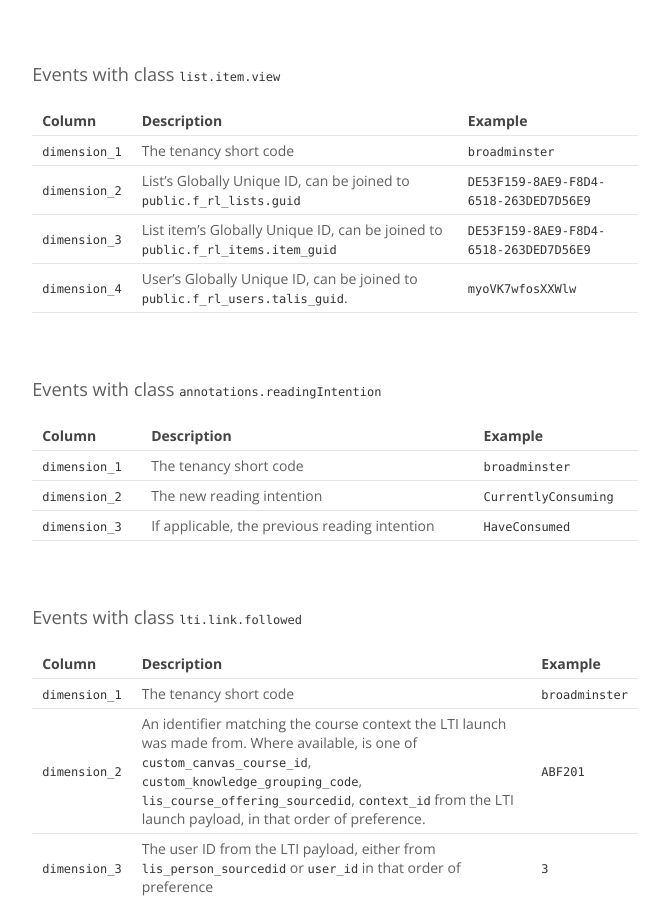
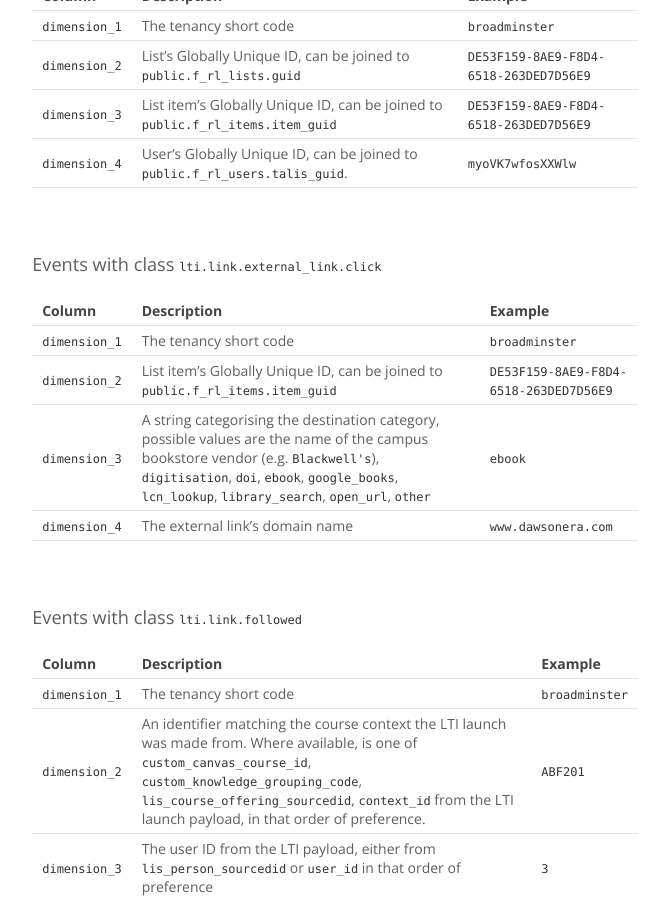
Before and after one commit to techfromsage/advanced-mis, a Jekyll site: the page built from topics/timeseries.md, in a window 1280 px wide and 900 px high, scrolled down 4650 px. Shown: the whole window, without its empty margins (468-1137 px from the left). Built offline with Jekyll 4.4.1, drawn with Linux system fonts in a browser that asks for light colours; some of the changed text lies outside the part shown.

Commit message:
December release corrections

```diff
--- a/topics/timeseries.md
+++ b/topics/timeseries.md
@@ -197,13 +196,14 @@ these columns depends on the `event_class` in question and is documented in deta
 <br/>
 <a name="list-item-external_link-click"></a>
 
-### Events with class `annotations.readingIntention`
+### Events with class `lti.link.external_link.click`
 
 | Column | Description | Example |
 | --- | --- | --- |
 | `dimension_1` | The tenancy short code | `broadminster` |
-| `dimension_2` | The new reading intention   | `CurrentlyConsuming` |
-| `dimension_3` | If applicable, the previous reading intention | `HaveConsumed` |
+| `dimension_2` | List item's Globally Unique ID, can be joined to [`public.f_rl_items.item_guid`]({{ site.baseurl }}/topics/items.html)   | `DE53F159-8AE9-F8D4-6518-263DED7D56E9` |
+| `dimension_3` | A string categorising the destination category, possible values are the name of the campus bookstore vendor (e.g. `Blackwell's`), `digitisation`, `doi`, `ebook`, `google_books`, `lcn_lookup`, `library_search`, `open_url`, `other` | `ebook` |
+| `dimension_4` | The external link's domain name | `www.dawsonera.com` |
 
 <br/>
 <a name="lti-link-followed"></a>
```
Also changed, not shown: other parts of topics/timeseries.md (+2 -3 lines).
